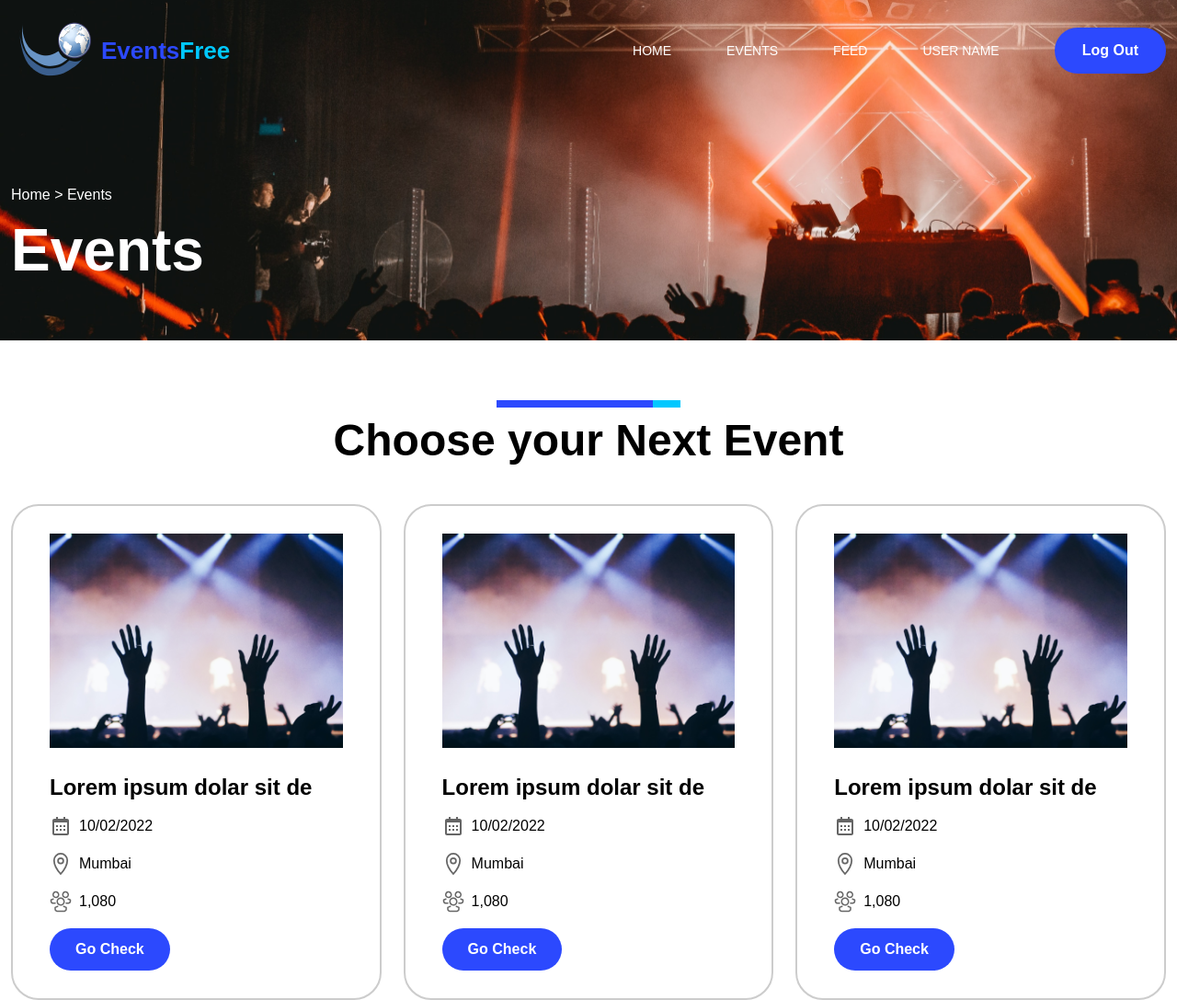
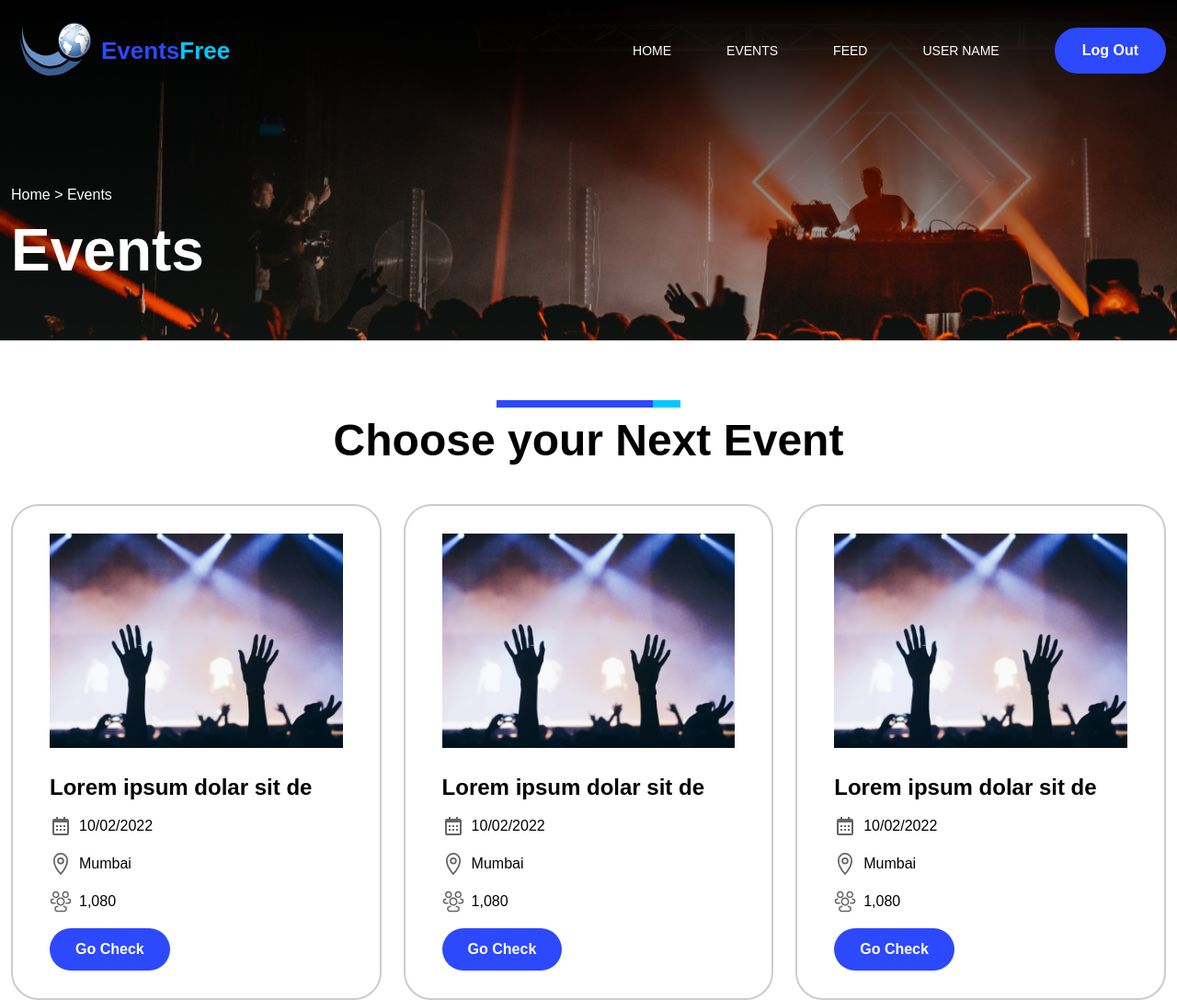
Before and after one commit to sonambishnoi550/events, a plain HTML site: page index.html in a window 1280 px wide. Shown: the top 1087 px of the page at 92% size. Drawn offline with Linux system fonts and the light colour scheme.

Commit message:
imagechange

```diff
--- a/assets/css/style.css
+++ b/assets/css/style.css
@@ -109,7 +109,7 @@
 }
 
 .bg-image {
-    background-image: url(../images/heroimage.png);
+    background-image: url(../images/eventimage.png);
     background-size: cover;
     background-repeat: no-repeat;
 
@@ -406,10 +406,10 @@ footer ul li:not(:first-child) a {
 
 @media(min-width:992px) {
     .col-md-4 {
-        width: 33.33%;
-        padding-left: 12px;
-        padding-right: 12px;
-    }
+            width: 33.33%;
+            padding-left: 12px;
+            padding-right: 12px;
+        }
 
     .col-lg-7 {
         width: 58.33%;
```
Also changed, not shown: index.html (+2 -2 lines), assets/images/eventimage.png (added), assets/images/heroimage.png (deleted).
